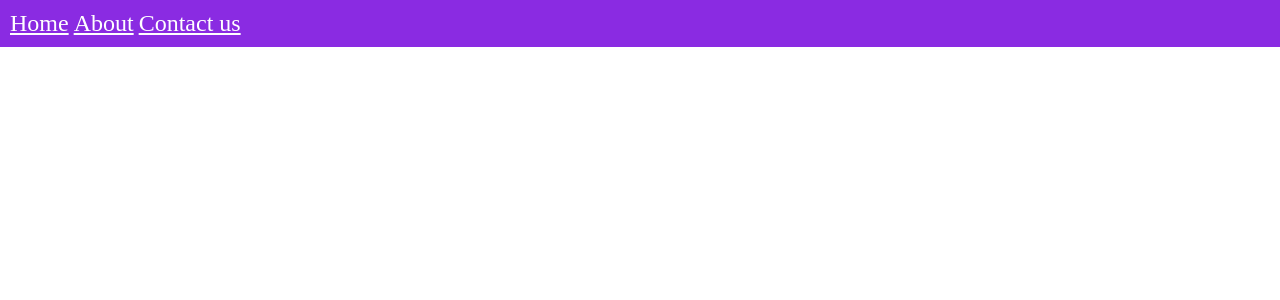
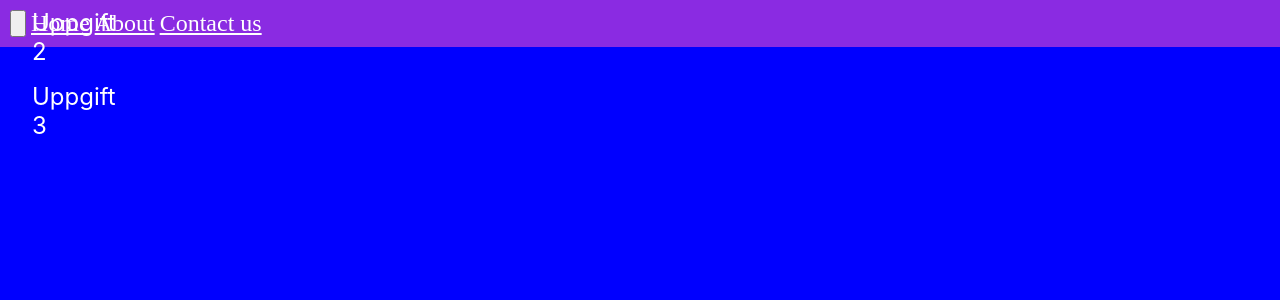
Before and after one commit to Grayfox665/f25d-react-app-med-navbar-och-sidobar, a React (Create React App) app: page / in a window 1280 px wide. Shown: the top 300 px of the page. Built offline with nearby package versions, Linux system fonts and the light colour scheme.

Commit message:
started creating the sider bar and the function (not done)

```diff
--- a/src/App.js
+++ b/src/App.js
@@ -1,10 +1,12 @@
 import "./App.css";
 import NavBar from "./Components/NavbarComponents/Navbar";
+import SideBar from "./Components/SidobarComponents/Sidebar";
 
 function App() {
   return (
     <div className="App">
       <NavBar />
+      <SideBar />
     </div>
   );
 }
--- a/src/Components/NavbarComponents/Navbar.js
+++ b/src/Components/NavbarComponents/Navbar.js
@@ -1,9 +1,13 @@
 import "./Navbar.css";
 import LinkComponent from "../LinkComponent";
+import { useState } from "react";
 
 export default function NavBar() {
+  const [isSideBarOpen, setIsSideBarOpen] = useState(false);
+
   return (
-    <nav className="Navbar">
+    <nav className="Navbar" onClick={() => setIsSideBarOpen(!isSideBarOpen)}>
+      <button className="sidebar-toggle"></button>
       <LinkComponent name="Home" link="#" />
       <LinkComponent name="About" link="#" />
       <LinkComponent name="Contact us" link="#" />
--- a/src/Components/SidobarComponents/Sidebar.css
+++ b/src/Components/SidobarComponents/Sidebar.css
@@ -0,0 +1,18 @@
+.sidebar {
+  height: 100%;
+  width: 0;
+  position: fixed;
+  z-index: 1;
+  top: 0;
+  left: 0;
+  background-color: rgb(126, 40, 206);
+}
+
+.sidebar a {
+  padding: 8px 8px 8px 32px;
+  text-decoration: none;
+  font-size: 1.5rem;
+  color: white;
+  display: flex;
+  flex-direction: column;
+}
--- a/src/Components/SidobarComponents/Sidebar.js
+++ b/src/Components/SidobarComponents/Sidebar.js
@@ -1,10 +1,11 @@
+import "./Sidebar.css";
 import LinkComponent from "../LinkComponent";
 
 export default function SideBar() {
   return (
-    <aside>
-      <LinkComponent />
-      <LinkComponent />
+    <aside className="sidebar">
+      <LinkComponent name="Uppgift 2" link="#" />
+      <LinkComponent name="Uppgift 3" link="#" />
     </aside>
   );
 }
--- a/src/index.css
+++ b/src/index.css
@@ -1,13 +1,14 @@
 body {
   margin: 0;
-  font-family: -apple-system, BlinkMacSystemFont, 'Segoe UI', 'Roboto', 'Oxygen',
-    'Ubuntu', 'Cantarell', 'Fira Sans', 'Droid Sans', 'Helvetica Neue',
+  font-family: -apple-system, BlinkMacSystemFont, "Segoe UI", "Roboto", "Oxygen",
+    "Ubuntu", "Cantarell", "Fira Sans", "Droid Sans", "Helvetica Neue",
     sans-serif;
   -webkit-font-smoothing: antialiased;
   -moz-osx-font-smoothing: grayscale;
+  background-color: blue;
 }
 
 code {
-  font-family: source-code-pro, Menlo, Monaco, Consolas, 'Courier New',
+  font-family: source-code-pro, Menlo, Monaco, Consolas, "Courier New",
     monospace;
 }
```
